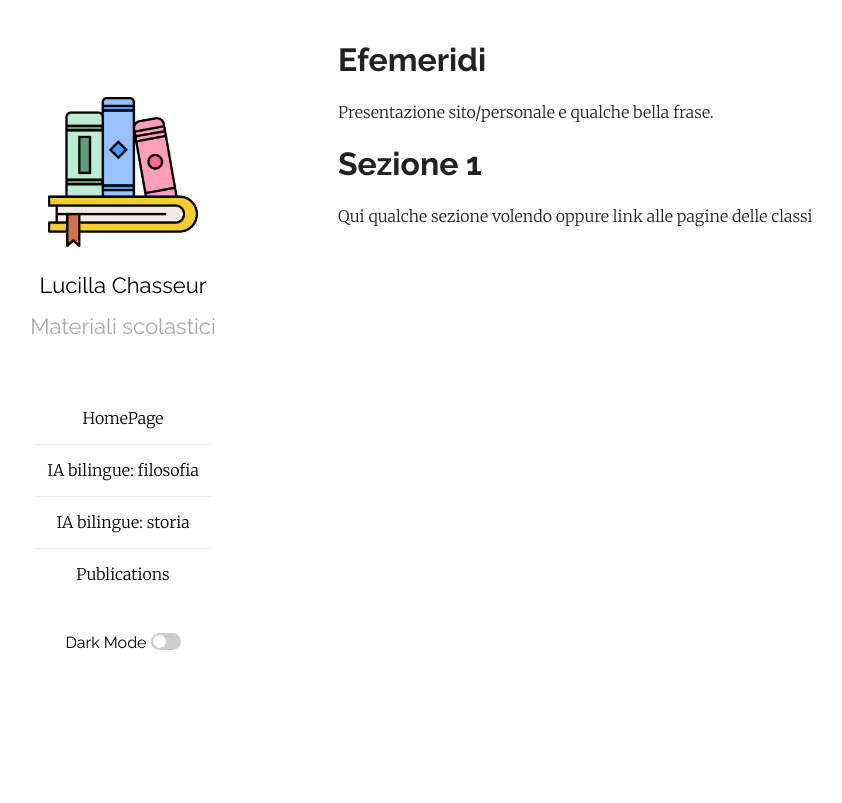
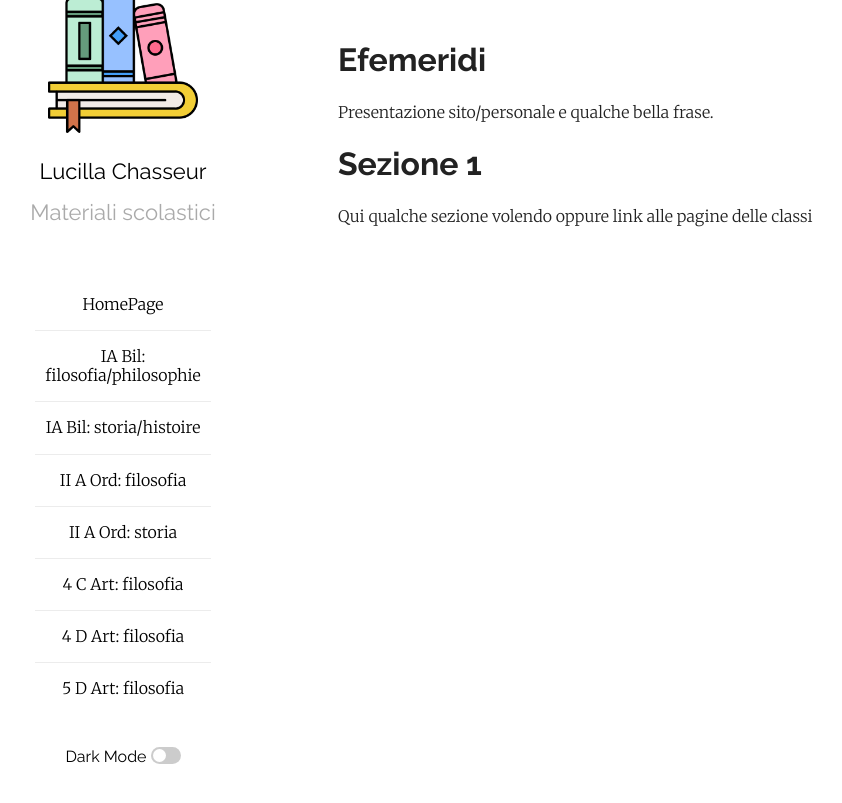
Before and after one commit to efemeridi/efemeridi.github.io, a Jekyll site: the page built from index.md, in a window 1280 px wide. Shown: the top 803 px of the page, without its empty margins (62-904 px from the left). Built offline with Jekyll 4.4.1, drawn with Linux system fonts in a browser that asks for light colours; our own code applies the rules of GitHub Pages for plain Markdown files.

```diff
--- a/_config.yml
+++ b/_config.yml
@@ -48,12 +48,20 @@ plainwhite:
   navigation:
     - title: HomePage
       url: "index"
-    - title: "IA bilingue: filosofia"
+    - title: "IA Bil: filosofia/philosophie"
       url: "/1a_bil_filosofia"
-    - title: "IA bilingue: storia"
+    - title: "IA Bil: storia/histoire"
       url: "/1a_bil_storia"
-    - title: Publications
-      url: "/publications"
+    - title: "II A Ord: filosofia"
+      url: "/2a_ord_filosofia"
+    - title: "II A Ord: storia"
+      url: "/2a_ord_storia"
+    - title: "4 C Art: filosofia"
+      url: "/4c_art_filosofia"
+    - title: "4 D Art: filosofia"
+      url: "/4d_art_filosofia"
+    - title: "5 D Art: filosofia"
+      url: "/5d_art_filosofia"
    #- title: Blog
    #url: "/posts"
 
```
Also changed, not shown: 2a_ord_filosofia.md (added, +9 -0 lines), 2a_ord_storia.md (added, +9 -0 lines), 4c_art_filosofia.md (added, +9 -0 lines), 4d_art_filosofia.md (added, +9 -0 lines), 5d_art_filosofia.md (added, +9 -0 lines).
